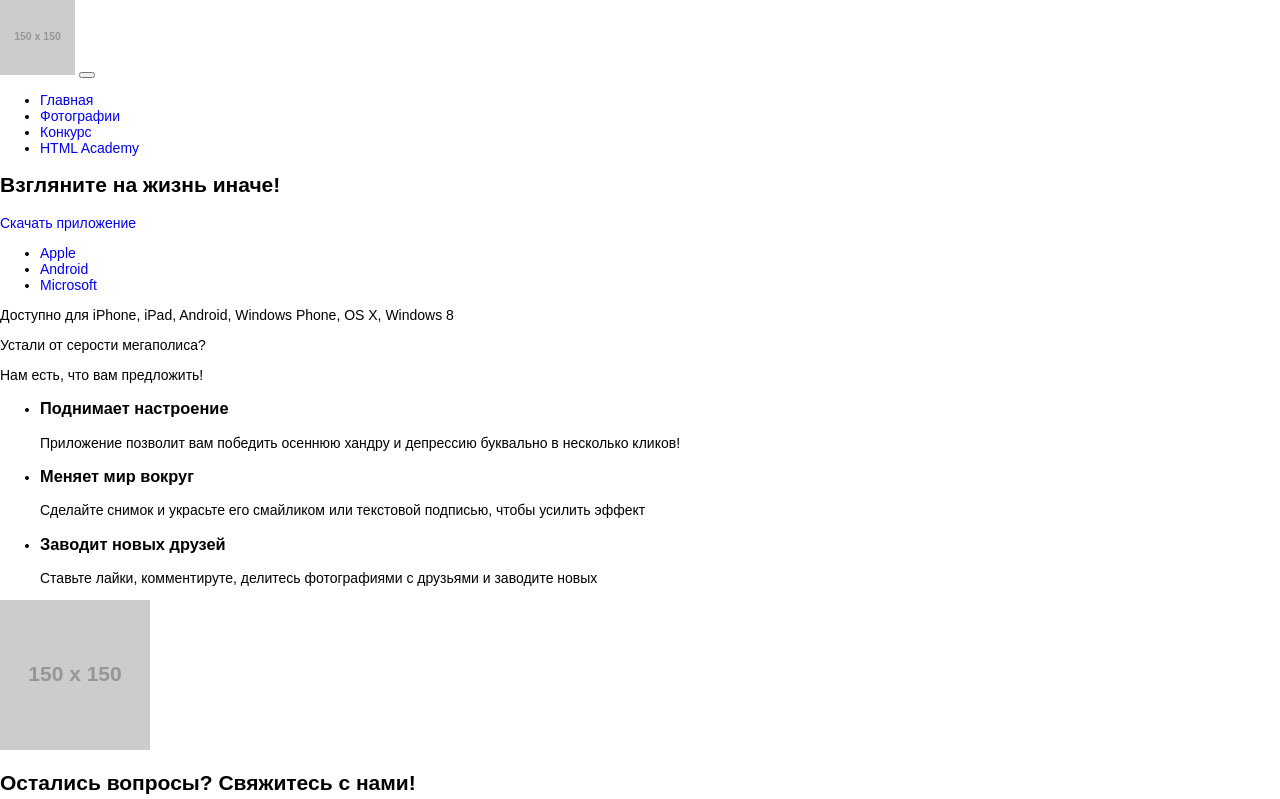
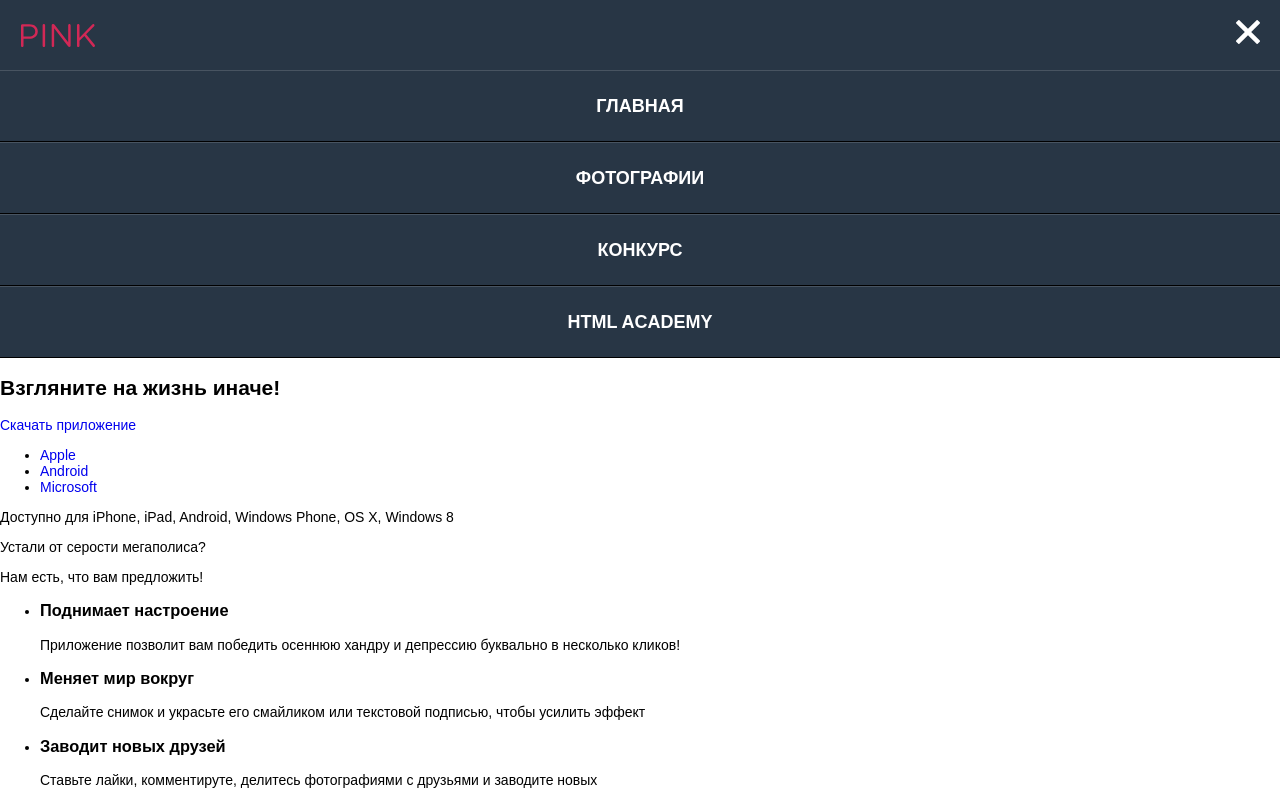
Before and after one commit to darya-d/896583-pink-19, a website: page source/index.html in a window 1280 px wide. Shown: the top 799 px of the page. Drawn offline with nearby package versions, Linux system fonts and the light colour scheme; files that its build step writes are made by us from their sources; placeholder pictures from the web are drawn by us.

Commit message:
add styles for page-header block, new mixins and svg logo, etc.

```diff
--- a/source/index.html
+++ b/source/index.html
@@ -9,23 +9,21 @@
   </head>
   <body>
     <header class="page-header">
-      <a href="index.html" class="page-header__logo">
-          <img class="page-header__logo-image" src="https://via.placeholder.com/150x150" alt="логотип Пинк" width ="75px" height="22px">
-      </a>
-      <button class="burger burger--opened" type="button" aria-label="Открыть главное меню"></button>
+      <a href="index.html" class="page-header__logo"></a>
       <nav class="main-nav">
-        <ul class="main-nav__list site-list">
-          <li class="site-list__item site-list__item--active">
-            <a class="site-list__link" href="#">Главная</a>
+        <button class="burger burger--opened" type="button" aria-label="Открыть меню"></button>
+        <ul class="main-nav__list">
+          <li class="main-nav__item">
+            <a class="main-nav__link main-nav__link--active" href="#">Главная</a>
           </li>
-          <li class="site-list__item">
-            <a class="site-list__link" href="photo.html">Фотографии</a>
+          <li class="main-nav__item">
+            <a class="main-nav__link" href="photo.html">Фотографии</a>
           </li>
-          <li class="site-list__item">
-            <a class="site-list__link" href="form.html">Конкурс</a>
+          <li class="main-nav__item">
+            <a class="main-nav__link" href="form.html">Конкурс</a>
           </li>
-          <li class="site-list__item">
-            <a class="site-list__link" href="https://htmlacademy.ru/intensive/adaptive">HTML Academy</a>
+          <li class="main-nav__item">
+            <a class="main-nav__link" href="https://htmlacademy.ru/intensive/adaptive">HTML Academy</a>
           </li>
         </ul>
       </nav>
--- a/source/sass/block/page-header.scss
+++ b/source/sass/block/page-header.scss
@@ -1 +1,89 @@
 // page-header.html - блок хэдер, единый для всех страниц
+.page-header {
+  width: 100%;
+  min-width: 320px;
+  margin: 0 auto;
+  background-color: $blue-dark;
+}
+
+.page-header__opacity {
+  position: absolute;
+  top: 0;
+  left: 0;
+  background-color: transparentize($black, 0.7);
+  z-index: 999;
+}
+
+.page-header__logo {
+  display: block;
+  width: 75px;
+  height: 22px;
+  padding: 21px 0 27px 20px;
+  background-image: url("../img/logo-pink-white-mobile.svg");
+  background-repeat: no-repeat;
+  background-position: center right;
+  // text-indent: 150%;
+  // white-space: nowrap;
+  // overflow: hidden;
+
+  &:hover {
+    background-image: url("../img/logo-pink-white-mobile-hover.svg");
+  }
+
+  &:active {
+    background-image: url("../img/logo-pink-white-mobile.svg");
+    opacity: 0.3;
+  }
+}
+
+.main-nav {
+  position: relative;
+}
+
+.burger {
+  position: absolute;
+  top: -50px;
+  right: 19px;
+  width: 25px;
+  height: 25px;
+  background-image: url("../img/icon-menu-cross.svg");
+  background-repeat: no-repeat;
+  background-color: $blue-dark;
+  border: none;
+  cursor: pointer;
+
+  &:hover {
+    opacity: 0.3;
+  }
+
+  &:active {
+    background-image: url("../img/icon-menu-cross.svg");
+    opacity: 0.3;
+  }
+}
+
+.main-nav__list {
+  @include reset-list;
+  font-size: 18px;
+  font-weight: bold;
+  line-height: 1.78;
+  text-align: center;
+  text-transform: uppercase;
+}
+
+.main-nav__item {
+  padding: 20px 0;
+  box-shadow: inset 0 -1px 0 0 $black, inset 0 1px 0 0 rgba(255, 255, 255, 0.15);
+}
+
+.main-nav__link {
+  color: $white;
+
+  &:hover {
+    color: $pink;
+  }
+
+  &:active {
+    opacity: 0.3;
+  }
+}
--- /dev/null
+++ b/source/sass/mixins.scss
@@ -0,0 +1,5 @@
+@mixin reset-list {
+  padding: 0;
+  margin: 0;
+  list-style: none;
+}
--- a/source/sass/style.scss
+++ b/source/sass/style.scss
@@ -1,6 +1,7 @@
 // to all .html
 @import "fonts.scss";
 @import "variables.scss";
+@import "mixins.scss";
 @import "global.scss";
 @import "block/page-header.scss";
 @import "block/page-main.scss";
```
Also changed, not shown: source/img/logo-pink-pink-mobile.svg (added), source/img/logo-pink-white-mobile-hover.svg (added).
